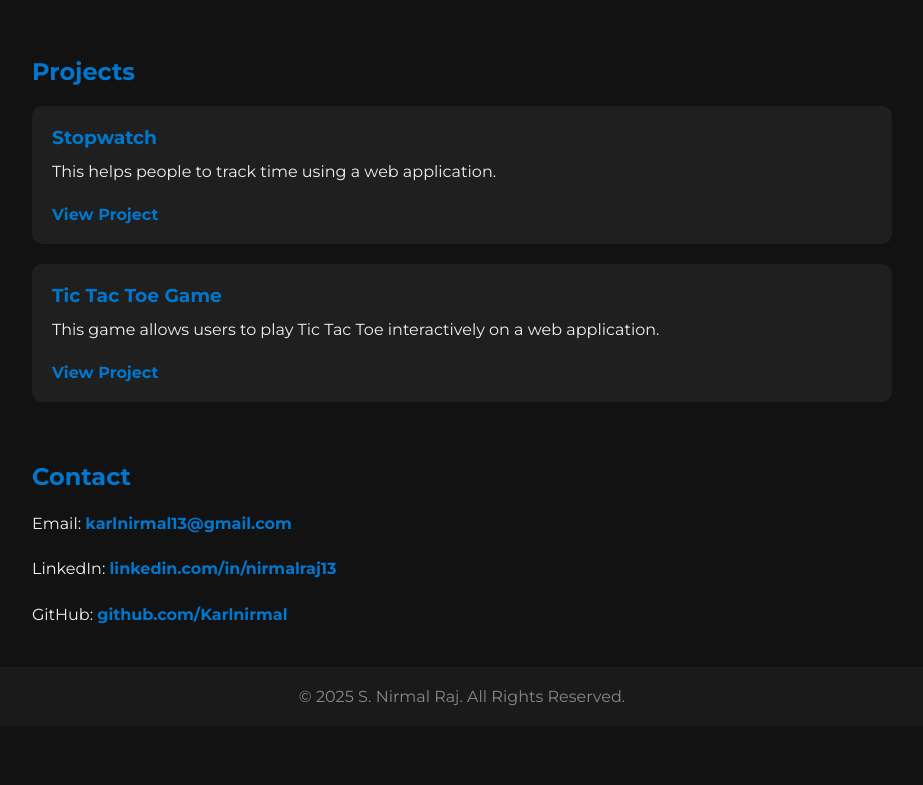
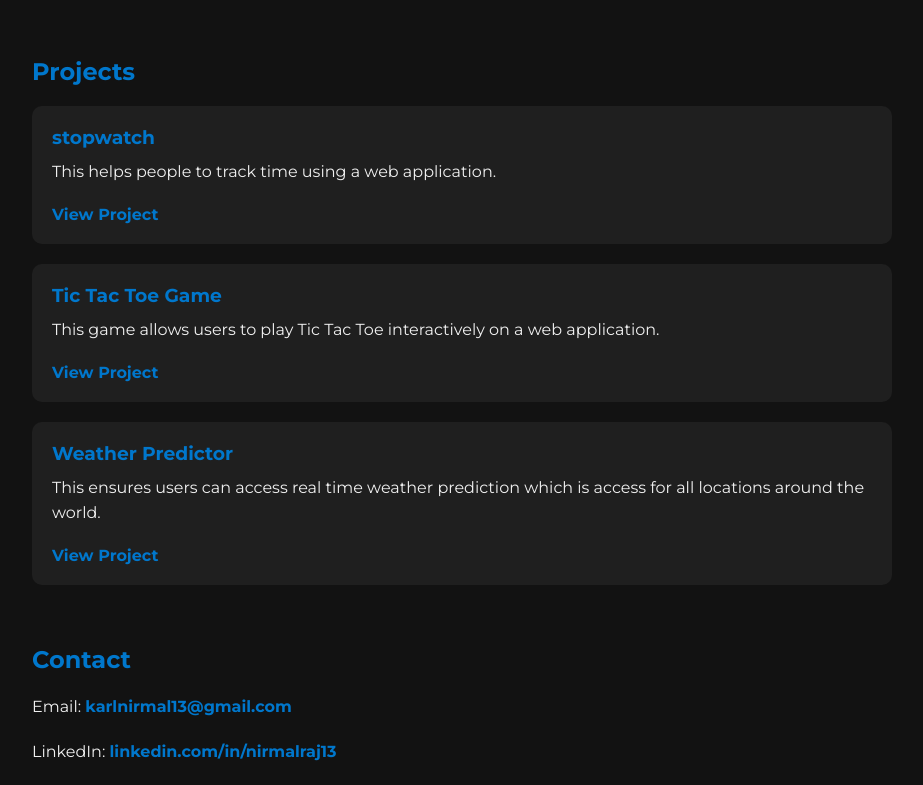
Before and after one commit to Karlnirmal/Nirmal_portfolio, a plain HTML site: page index.html in a window 1280 px wide. Shown: the part 1331-2116 px from the top of the page, without its empty margins (178-1101 px from the left). Before the commit the page ends 2057 px from the top, so only its background shows below. Drawn offline with Linux system fonts and the light colour scheme.

Commit message:
Update index.html

```diff
--- a/index.html
+++ b/index.html
@@ -34,7 +34,7 @@
   <section id="home" class="section fade-in">
     <div class="home-content">
       <img src="profile .jpg" alt="S. Nirmal Raj" class="center-profile" />
-      <h1>Hello Everyone ! I'm <span>S .Nirmal Raj</span></h1>
+      <h1>Hello Everyone !! I'm <span>S .Nirmal Raj</span></h1>
       <p>Aspiring Web Developer & Software Engineer</p>
     </div>
   </section>
@@ -62,7 +62,7 @@ I’m currently seeking exciting opportunities where I can apply my knowledge, c
   <section id="projects" class="section fade-in">
     <h2>Projects</h2>
     <div class="project">
-      <h3>Stopwatch</h3>
+      <h3>stopwatch</h3>
       <p>This helps people to track time using a web application.</p>
       <a href="https://karlnirmal.github.io/prodigy_wd_02/" target="_blank">View Project</a>
     </div>
@@ -70,6 +70,11 @@ I’m currently seeking exciting opportunities where I can apply my knowledge, c
       <h3>Tic Tac Toe Game</h3>
       <p>This game allows users to play Tic Tac Toe interactively on a web application.</p>
       <a href="https://karlnirmal.github.io/prodigy_wd_03/" target="_blank">View Project</a>
+    </div>
+    <div class="project">
+      <h3>Weather Predictor</h3>
+      <p>This ensures users can access real time weather prediction which is access for all locations around the world.</p>
+      <a href="https://karlnirmal.github.io/prodigy_wd_05/" target="_blank">View Project</a>
     </div>
   </section>
 
```
